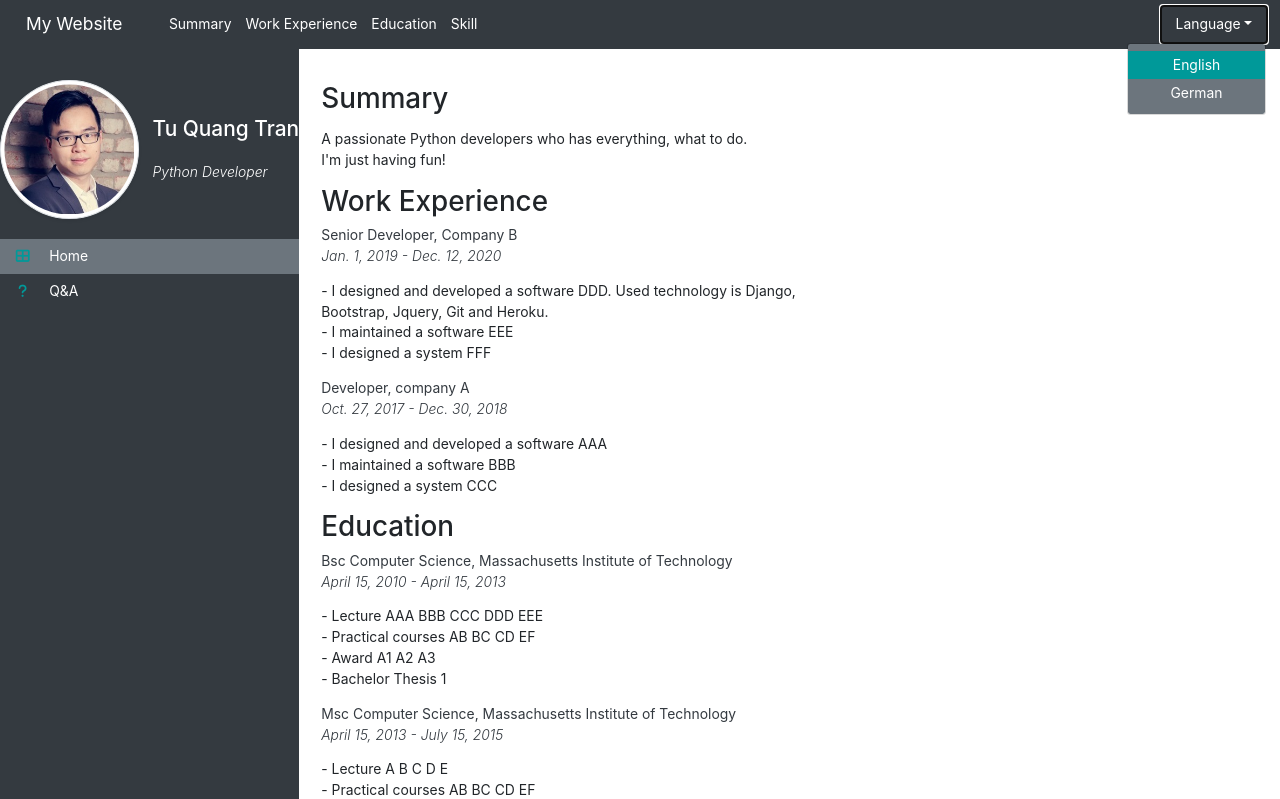
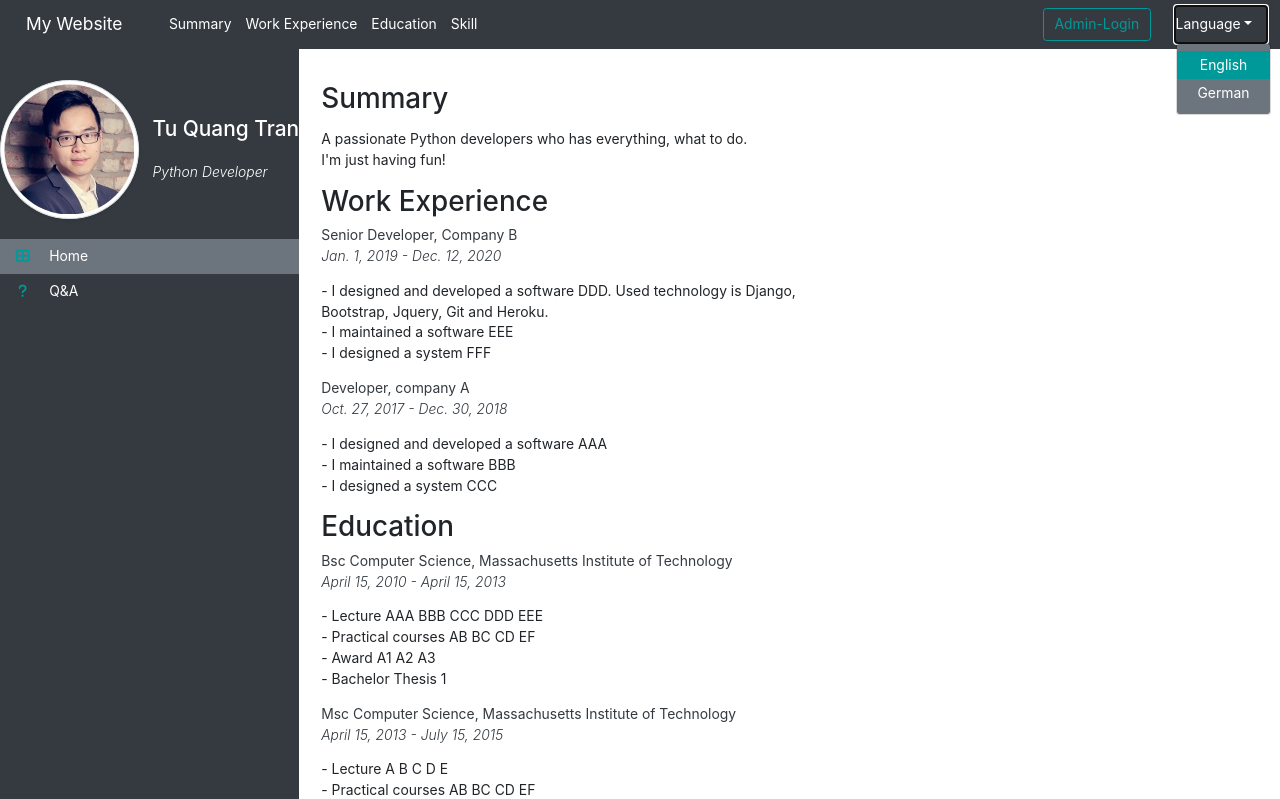
Before and after one commit to tutq01545/CVwebsite, a Django app: page /home in a window 1280 px wide, after a click on "Language". Shown: the top 799 px of the page. Run offline with Django 3.2, Linux system fonts and the light colour scheme; some libraries are stand-ins or nearby versions.

Commit message:
add login button and modal. Update views for login check

```diff
--- a/cv_website_app/views.py
+++ b/cv_website_app/views.py
@@ -7,6 +7,9 @@ from cv_website_app.static.language_code import LANGUAGES
 from django.utils import translation
 from .models import Question, Answer
 from operator import itemgetter
+from django.contrib.auth import authenticate, login
+from cv_website_app.helper.update_url import add_parameter_to_url
+
 
 STATIC_ROOT = STATICFILES_DIRS[0]
 PAGE_NOT_FOUND = translation.ugettext("'<h1>Page not found</h1>'")
@@ -44,6 +47,25 @@ def home(request):
             return render(request, template_name=template_file, context=context)
         else:
             return HttpResponseNotFound(PAGE_NOT_FOUND)
+    elif request.method == 'POST':
+        has_username = request.POST.get('username', False)
+        if not has_username:
+            current_url = request.get_full_path()
+            return HttpResponseRedirect(current_url)
+        else:
+            username = request.POST['username']
+            password = request.POST['password']
+            user = authenticate(username=username, password=password)
+
+            if user is not None:
+                login(request, user)
+                params = {"loginState": 1}
+            else:
+                params = {"loginState": 0}
+
+            current_url = request.get_full_path()
+            new_url = add_parameter_to_url(url=current_url, params=params)
+            return HttpResponseRedirect(new_url)
 
 
 def contact(request):
@@ -92,12 +114,34 @@ def contact(request):
                         "numberOfQuestions": len(question_answer_list)})
 
     elif request.method == 'POST':
-        new_question_questioner_email = request.POST['questioner-email']
-        new_question_content = request.POST['new-question']
-        new_question = Question(content=new_question_content, questioner_email=new_question_questioner_email)
-        new_question.save()
-        # Redirect to current page after submit
-        current_url = request.get_full_path()
-        return HttpResponseRedirect(current_url)
+        has_username = request.POST.get('username', False)
+        has_questioner_email = request.POST.get('questioner-email', False)
+        has_new_question = request.POST.get('new-question', False)
+        if has_new_question and has_questioner_email:
+            new_question_questioner_email = request.POST['questioner-email']
+            new_question_content = request.POST['new-question']
+            new_question = Question(content=new_question_content, questioner_email=new_question_questioner_email)
+            new_question.save()
+            # Redirect to current page after submit
+            current_url = request.get_full_path()
+            return HttpResponseRedirect(current_url)
+        else:
+            if not has_username:
+                current_url = request.get_full_path()
+                return HttpResponseRedirect(current_url)
+            else:
+                username = request.POST['username']
+                password = request.POST['password']
+                user = authenticate(username=username, password=password)
+
+                if user is not None:
+                    login(request, user)
+                    params = {"loginState": 1}
+                else:
+                    params = {"loginState": 0}
+
+                current_url = request.get_full_path()
+                new_url = add_parameter_to_url(url=current_url, params=params)
+                return HttpResponseRedirect(new_url)
 
     return render(request, template_name=template_file, context=context)
--- a/templates/base.html
+++ b/templates/base.html
@@ -42,6 +42,29 @@
         }
     </style>
 
+    <script>
+        function checkLoginState(){
+            var urlParams = new URLSearchParams(window.location.search);
+            if (urlParams.has("loginState")) {
+                var loginState = urlParams.get("loginState");
+                if (loginState == 0) {
+                    alert("Login was failed. Please enter the valid credential.");
+                }
+                else if (loginState == 1){
+                    alert("Login was successful. Welcome to the admin page.");
+                }
+            }
+        }
+        $( document ).ready(function() {
+            //Check login state. Our idea is admin can login whenever he wants. No login view is defined in Backend
+            checkLoginState();
+
+            //Change the "x" button in modal
+            $('button.close > span').empty();
+            $('button.close > span').append('<i class="far fa-times-circle text-green"></i>')
+         });
+    </script>
+
 
 </head>
 <body>
--- /dev/null
+++ b/templates/login.html
@@ -0,0 +1,25 @@
+{% load i18n %}
+
+<style>
+
+    .login-input-field {
+        width: 25vw;
+        margin-top:1em;
+        margin-bottom:1em
+    }
+
+</style>
+
+{% block body %}
+    <div>
+        <span class="text-break font-weight-dark text-dark mb-0">{% trans "Please login" %}</span>
+        <form method="post" enctype="multipart/form-data" autocomplete="off">
+            {% csrf_token %}
+            <input class="form-control login-input-field" name="username" placeholder="Your username"
+                   maxlength="56">
+            <input class="form-control login-input-field" type="password" placeholder="Your password" name="password"
+                   maxlength="56">
+            <button class="btn btn-outline-success submit-myCV-style" type="submit">Submit</button>
+        </form>
+    </div>
+{% endblock %}
--- a/templates/navigation-bar-top.html
+++ b/templates/navigation-bar-top.html
@@ -1,6 +1,13 @@
 {% load i18n %}
 
 <style>
+  #navbarDropdownMenuLink {
+    padding-left:0;
+  }
+
+  #login-button {
+    margin-right: 25px;
+  }
 
   .active-language {
       background-color: #009999;
@@ -26,13 +33,19 @@
     margin-left: 2vw;
   }
 
+  .dropdown-menu {
+    min-width:inherit;
+  }
+
 </style>
 
 <nav class="navbar navbar-expand-lg navbar-light fixed-top bg-dark">
   <a id="brand-top" class="navbar-brand text-white" href={% url 'home' %}>My Website</a>
   <button class="navbar-toggler" type="button" data-toggle="collapse" data-target="#navbarText" aria-controls="navbarText"
           aria-expanded="false" aria-label="Toggle navigation">
-    <span class="navbar-toggler-icon"></span>
+    <span class="navbar-toggler-icon">
+      <i class="fa fa-navicon" style="color:#fff; font-size:20px;"></i>
+    </span>
   </button>
 
   <div class="collapse navbar-collapse" id="navbarText">
@@ -58,10 +71,15 @@
       {% endif %}
       {% endif %}
     </ul>
-    <div class="nav-item dropdown ml-auto">
+    <div class="nav-item ml-auto" id="login-button">
+      <button type="button" class="btn submit-myCV-style" data-toggle="modal" data-target="#login-modal">
+        Admin-Login
+      </button>
+    </div>
+    <div class="nav-item dropdown ">
       <a class="nav-link dropdown-toggle text-white" href="#" id="navbarDropdownMenuLink" data-toggle="dropdown"
          aria-haspopup="true" aria-expanded="false">{% trans "Language" %}</a>
-      <div id="change-language" class="dropdown-menu dropdown-menu-right bg-secondary" aria-labelledby="navbarDropdownMenuLink">
+      <div id="change-language" class="dropdown-menu bg-secondary" aria-labelledby="navbarDropdownMenuLink">
         <form action="#" method="get">
           {% if language == "en" %}
           <a class="dropdown-item active-language">
@@ -109,3 +127,20 @@
     </div>
   </div>
 </div>
+
+<div class="modal fade" id="login-modal" tabindex="-1" role="dialog" aria-hidden="true">
+  <div class="modal-dialog modal-dialog-centered" role="document">
+    <div class="modal-content">
+      <div class="modal-header">
+        <button type="button" class="close" data-dismiss="modal" aria-label="Close">
+          <span aria-hidden="true">&times;</span>
+        </button>
+      </div>
+      <div class="modal-body">
+        <div id="login">
+          {% include 'login.html' %}
+        </div>
+      </div>
+    </div>
+  </div>
+</div>
```
Also changed, not shown: cv_website_app/helper/update_url.py (added, +17 -0 lines).
